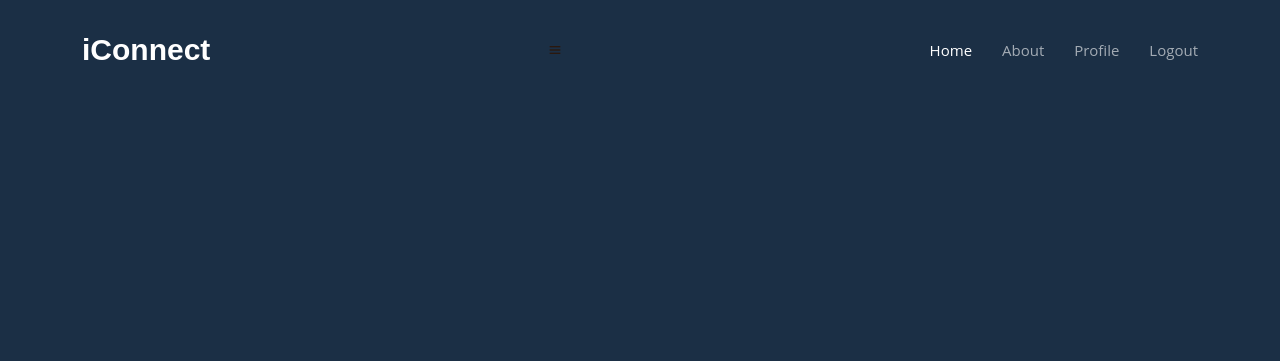
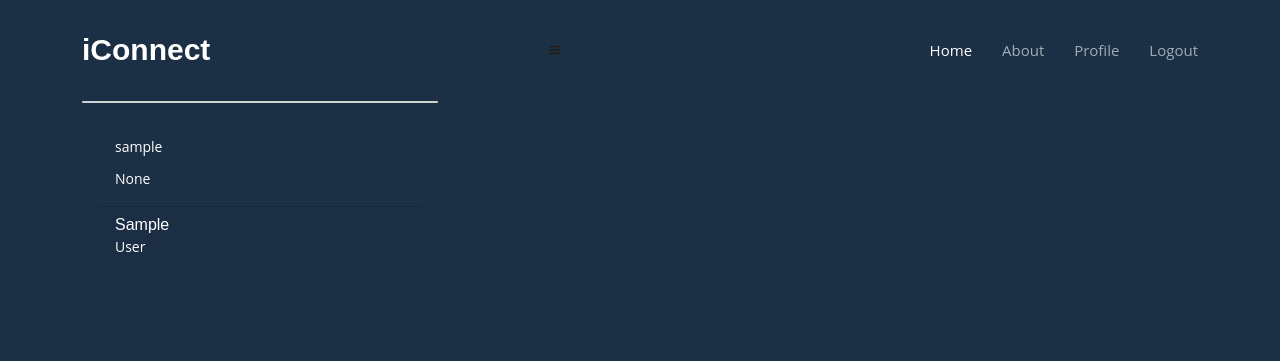
Before and after one commit to nancymwende/iConnect, a Django app: page /home/ in a window 1280 px wide. Shown: the top 361 px of the page. Run offline with Django 4.2, Linux system fonts and the light colour scheme; the visitor is signed in with stand-in values (Sample User, id 1); data comes from the database, SQL or seed files in the repository; some libraries are stand-ins or nearby versions.

Commit message:
fix: profile_photo error

```diff
--- a/connect/templates/home.html
+++ b/connect/templates/home.html
@@ -4,5 +4,37 @@
 {% block title %} iConnect {% endblock title %}
 
 {% block content %}
-
+<div class="container">
+    {% if all_profiles %}
+    <div class="row">
+        {% for profile in all_profiles %}
+        <div class="col-sm-12 col-md-6 col-lg-4 mb-4">
+            <div class="card text-white card-has-bg click-col">
+                <a href="{% url 'profile' profile.id %}"></a>
+                {% if profile.profile_photo %}
+                <img class="card-img" src="{{profile.profile_photo.url}}" alt="profile image">
+                {% endif %}
+                <div class="card-img-overlay d-flex flex-column">
+                    <div class="card-body">
+                        <small class="card-meta mb-2">{{profile.user.username}}</small>
+                        <h4 class="card-title mt-0">
+                            <a class="text-white" href="#">{{profile.bio}}</a>
+                        </h4>
+                        <small><i class="fa fa-map-marker"></i>{{profile.location}}</small>
+                    </div>
+                    <div class="card-footer">
+                        <div class="media">
+                            <div class="media-body">
+                                <h6 class="my-0 text-white d-block">{{profile.user.first_name}}</h6>
+                                <small>{{profile.user.last_name}}</small>
+                            </div>
+                        </div>
+                    </div>
+                </div>
+            </div>
+        </div>
+        {% endfor %}
+    </div>
+</div>
+{% endif %}
 {% endblock content %}
--- a/connect/templates/navbar.html
+++ b/connect/templates/navbar.html
@@ -1,5 +1,5 @@
 <!-- ======= Header ======= -->
-  <header id="header" class="header d-flex align-items-center fixed-top">
+  <header id="header" class="header d-flex align-items-center">
     <div class="container-fluid container-xl d-flex align-items-center justify-content-between">
 
       <a href="{% url 'index' %}" class="logo d-flex align-items-center">
@@ -14,7 +14,7 @@
           {% if user.is_authenticated %}
           <li><a href="{% url 'home' %}" class="active">Home</a></li>
           <li><a href="about.html">About</a></li>
-          <li><a href="">Profile</a></li>
+          <li><a href="{% url 'profile' user.profile.id %}">Profile</a></li>
           <li><a href="{% url 'logout' %}">Logout</a></li>
           {% else %}
           <li><a href="{% url 'register' %}">Register</a></li>
--- a/connect/templates/userprofile.html
+++ b/connect/templates/userprofile.html
@@ -6,7 +6,9 @@
             <div class="banner_content">
                 <div class="media">
                     <div class="d-flex">
-                        <img src="{{profile.profile_photo.url}}">
+                        {% if profile.profile_photo %}
+                        <img class="card-img" src="{{profile.profile_photo.url}}" alt="profile image">
+                        {% endif %}
                     </div>
                     <div class="media-body">
                         <div class="personal_text">
```
